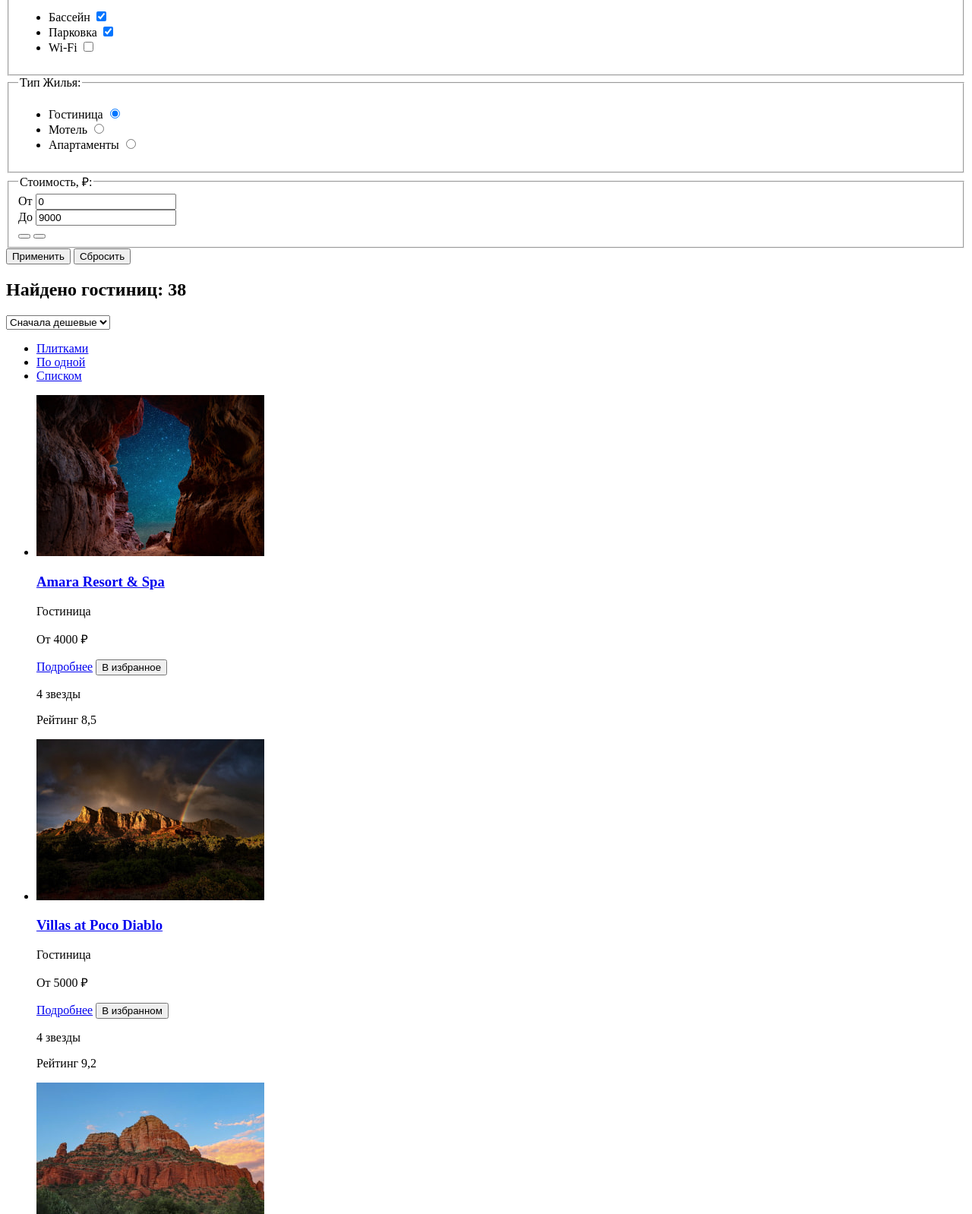
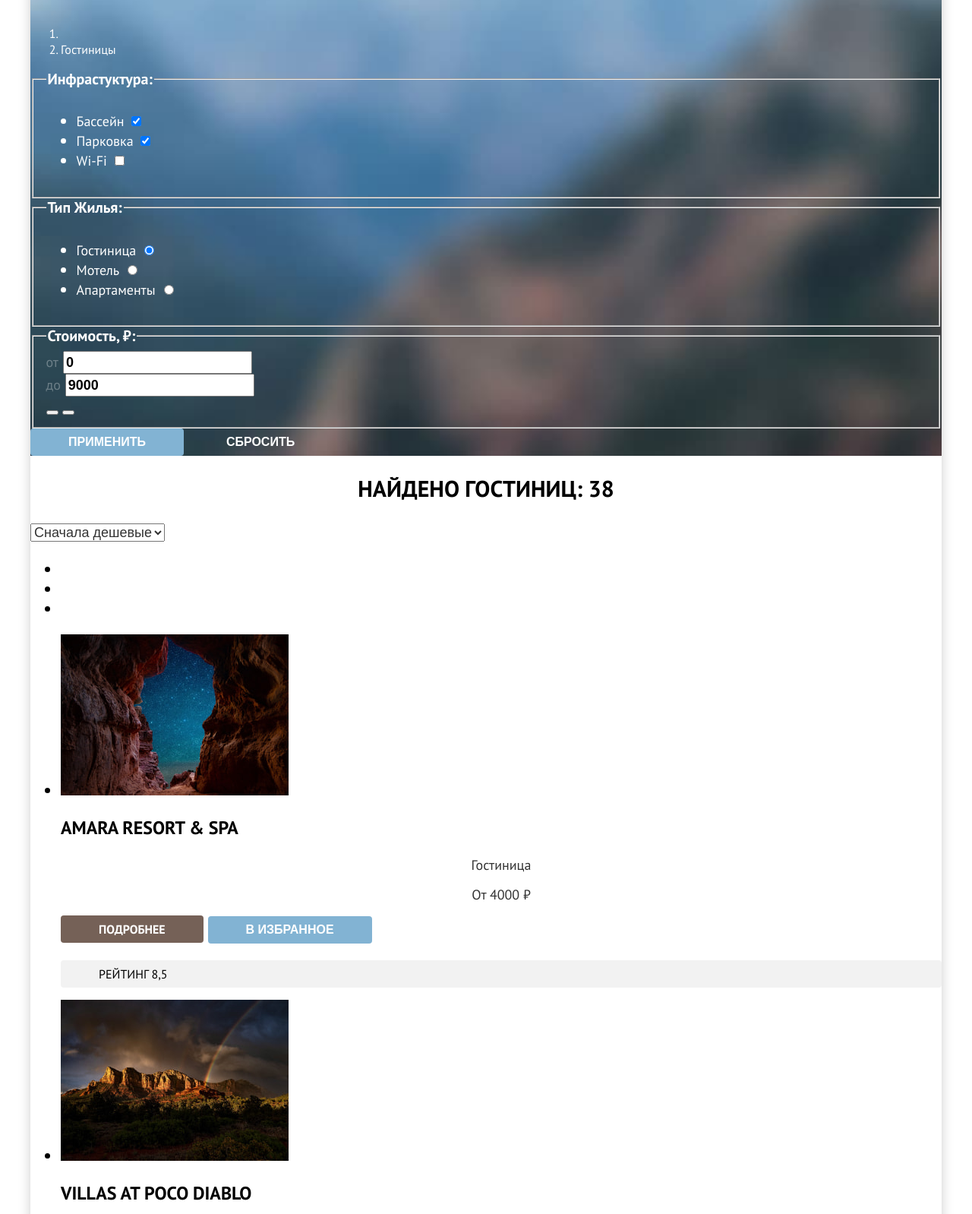
Before and after one commit to bator-batuev/2558253-sedona-3, a plain HTML site: page catalog.html in a window 1280 px wide. Shown: the part 419-2017 px from the top of the page at 76% size. Drawn offline with Linux system fonts and the light colour scheme.

Commit message:
Добавляет базовую стилизацию

```diff
--- a/catalog.html
+++ b/catalog.html
@@ -4,6 +4,7 @@
   <head>
     <meta charset="UTF-8">
     <title>Каталог гостиниц</title>
+    <link rel="stylesheet" href="styles/styles.css">
   </head>
 
   <body class="page">
@@ -39,7 +40,7 @@
               </a>
             </li>
             <li class="navigation-user__item">
-              <a class="navigation-user__link btn btn--primary" href="#">Хочу сюда!</a>
+              <a class="navigation-user__link btn" href="#">Хочу сюда!</a>
             </li>
           </ul>
         </nav>
@@ -104,12 +105,12 @@
               <legend class="filter-group__title">Стоимость, ₽:</legend>
               <div class="filter-group__control price-control">
                 <div class="price-control__from price-control__field">
-                  <label for="min-price">От</label>
-                  <input type="number" name="min-price" id="min-price" placeholder="0" value="0">
+                  <label class="price-control__label" for="min-price">От</label>
+                  <input class="price-control__input" type="number" name="min-price" id="min-price" placeholder="0" value="0">
                 </div>
                 <div class="price-control__to price-control__field">
-                  <label for="max-price">До</label>
-                  <input type="number" name="max-price" id="max-price" placeholder="9000" value="9000">
+                  <label class="price-control__label" for="max-price">До</label>
+                  <input class="price-control__input" type="number" name="max-price" id="max-price" placeholder="9000" value="9000">
                 </div>
               </div>
               <div class="price__slider slider">
@@ -127,7 +128,7 @@
 
         <section class="catalog" data-test="catalog">
           <div class="catalog__sort sort">
-            <h2 class="sort__title">Найдено гостиниц:
+            <h2 class="section-title sort__title">Найдено гостиниц:
               <span class="sort__title-number">38</span>
             </h2>
             <select class="sort__select" name="price-select" id="price-select" aria-label="Сортировка">
@@ -160,14 +161,14 @@
                 <img class="card__image" src="images/photos/amara-resort-and-spa.jpg" width="300" height="212" alt="Вид на звездное небо из каньона">
               </a>
               <a class="card__title-link" href="#">
-                <h3 class="card__title">Amara Resort & Spa</h3>
+                <h3 class="section-subtitle card__title">Amara Resort & Spa</h3>
               </a>
-              <div class="card__wrapper--housing">
+              <div class="section-text card__wrapper--housing">
                 <p class="card__housing-type">Гостиница</p>
                 <p class="card__price">От 4000 ₽</p>
               </div>
               <div class="card__wrapper--btns">
-                <a class="btn btn--primary" href="#">Подробнее</a>
+                <a class="btn" href="#">Подробнее</a>
                 <button class="btn btn--secondary" type="button">В избранное</button>
               </div>
               <div class="card__wrapper--rating">
@@ -184,14 +185,14 @@
                 <img class="card__image" src="images/photos/villas-at-poco-diablo.jpg" width="300" height="212" alt="Вид на каньон на фоне грозовой тучи и радуги">
               </a>
               <a class="card__title-link" href="#">
-                <h3 class="card__title">Villas at Poco Diablo</h3>
+                <h3 class="section-subtitle card__title">Villas at Poco Diablo</h3>
               </a>
-              <div class="card__wrapper--housing">
+              <div class="section-text card__wrapper--housing">
                 <p class="card__housing-type">Гостиница</p>
                 <p class="card__price">От 5000 ₽</p>
               </div>
               <div class="card__wrapper--btns">
-                <a class="btn btn--primary" href="#">Подробнее</a>
+                <a class="btn" href="#">Подробнее</a>
                 <button class="btn btn--fourth" type="button">В избранном</button>
               </div>
               <div class="card__wrapper--rating">
@@ -208,14 +209,14 @@
                 <img class="card__image" src="images/photos/desert-quail-inn.jpg" width="300" height="212" alt="Вид на каньон на закате">
               </a>
               <a class="card__title-link" href="#">
-                <h3 class="card__title">Desert Quail Inn</h3>
+                <h3 class="section-subtitle card__title">Desert Quail Inn</h3>
               </a>
-              <div class="card__wrapper--housing">
+              <div class="section-text card__wrapper--housing">
                 <p class="card__housing-type">Гостиница</p>
                 <p class="card__price">От 2500 ₽</p>
               </div>
               <div class="card__wrapper--btns">
-                <a class="btn btn--primary" href="#">Подробнее</a>
+                <a class="btn" href="#">Подробнее</a>
                 <button class="btn btn--secondary" type="button">В избранное</button>
               </div>
               <div class="card__wrapper--rating">
@@ -232,14 +233,14 @@
                 <img class="card__image" src="images/photos/greentree-inn.jpg" width="300" height="212" alt="Вид на каньон на фоне звездного неба">
               </a>
               <a class="card__title-link" href="#">
-                <h3 class="card__title">GreenTree Inn</h3>
+                <h3 class="section-subtitle card__title">GreenTree Inn</h3>
               </a>
-              <div class="card__wrapper--housing">
+              <div class="section-text card__wrapper--housing">
                 <p class="card__housing-type">Гостиница</p>
                 <p class="card__price">От 1500 ₽</p>
               </div>
               <div class="card__wrapper--btns">
-                <a class="btn btn--primary" href="#">Подробнее</a>
+                <a class="btn" href="#">Подробнее</a>
                 <button class="btn btn--secondary" type="button">В избранное</button>
               </div>
               <div class="card__wrapper--rating">
@@ -279,8 +280,8 @@
       </main>
 
       <section class=" subscription" data-test="subscribe">
-        <h2 class="subscription__title subscription__title--inner">Подпишитесь на рассылку</h2>
-        <p class="subscription__description subscription__description--inner">Только полезная информация и никакого спама, честное бойскаутское!</p>
+        <h2 class="section-title subscription__title subscription__title--inner">Подпишитесь на рассылку</h2>
+        <p class="section-description subscription__description subscription__description--inner">Только полезная информация и никакого спама, честное бойскаутское!</p>
         <form class="subscription__form" action="https://echo.htmlacademy.ru/" method="post">
           <label class="visually-hidden" for="email">Введите ваш e-mail</label>
           <input class="subscription__input" type="email" name="email" id="email" placeholder="Ваш e-mail" required>
--- /dev/null
+++ b/styles/styles.css
@@ -0,0 +1,297 @@
+@font-face {
+  font-family: "PT Sans";
+  src: url("../fonts/ptsans-400.woff2") format("woff2");
+  font-style: normal;
+  font-weight: 400;
+  font-display: swap;
+}
+
+@font-face {
+  font-family: "PT Sans";
+  src: url("../fonts/ptsans-700.woff2") format("woff2");
+  font-style: normal;
+  font-weight: 700;
+  font-display: swap;
+}
+
+:root {
+  --font-family: "PT Sans", Arial,sans-serif;
+	--texts-second: #333;
+	--texts-error: #ff5757;
+	--texts-hover: #756157;
+	--texts-active: rgba(117, 97, 87, 0.3);
+	--texts-texts-basic: #000;
+	--texts-background-default: #fff;
+	--texts-background-small: rgba(255, 255, 255, 0.3);
+	--texts-background-hover: rgba(255, 255, 255, 0.6);
+	--texts-background-active: rgba(255, 255, 255, 0.3);
+	--buttons-basic: #756157;
+	--buttons-second: #82b3d3;
+	--buttons-select: #7db54f;
+	--buttons-disabled: #e5e5e5;
+	--buttons-brown-hover: #615048;
+	--buttons-blue-hover: #68a2ca;
+	--buttons-green-hover: #6c9e42;
+	--background-basic-1: #fff;
+	--background-basic-2: rgba(0, 0, 0, 0.3);
+	--background-basic-3: #82b3d3;
+	--background-second-1: rgba(131, 179, 211, 0.12);
+	--background-second-2: rgba(131, 179, 211, 0.2);
+	--icons-basic: #000;
+	--icons-second: #83b3d3;
+	--icons-text: #7db54f;
+	--icons-hover: #756157;
+	--icons-active: rgba(117, 97, 87, 0.3);
+	--icons-second-hover: #68a2ca;
+	--icons-second-active: rgba(104, 162, 202, 0.3);
+	--forms-inputs: #3f5e72;
+	--forms-elements-1: #e5e5e5;
+	--forms-elements-2: #f2f2f2;
+}
+
+*,
+*::before,
+*::after {
+  box-sizing: border-box;
+}
+
+img {
+  max-width: 100%;
+  height: auto;
+  object-fit: contain;
+}
+
+body {
+  width: 1200px;
+  margin: 0 auto;
+
+  font-family: var(--font-family);
+  font-weight: 400;
+  font-size: 22px;
+  line-height: 26px;
+  color: var(--texts-texts-basic);
+
+  box-shadow: 0 0 15px 0 rgba(0, 0, 0, 0.2);
+  background: var(--texts-background-default);
+}
+
+.visually-hidden {
+  position: absolute;
+  width: 1px;
+  height: 1px;
+  padding: 0;
+  margin: -1px;
+  overflow: hidden;
+  clip: rect(0, 0, 0, 0);
+  border: 0;
+}
+
+.btn {
+  border-radius: 4px;
+  padding: 8px 50px;
+  font-weight: 700;
+  font-size: 16px;
+  line-height: 20px;
+  text-transform: uppercase;
+  text-decoration: none;
+  border: none;
+
+  color: var(--texts-background-default);
+  background-color: var(--texts-hover);
+}
+
+.btn--popup,
+.subscription__btn {
+  font-size: 20px;
+  line-height: 36px;
+}
+
+.subscription__btn,
+.btn--secondary {
+  background-color: var(--buttons-second);
+}
+
+.btn--tertiary {
+  background-color: transparent;
+}
+
+.btn--fourth {
+  background-color: var(--buttons-select);
+}
+
+.card__rating {
+  background-color: var(--forms-elements-2);
+  font-weight: 400;
+  color: var(--texts-texts-basic)
+}
+
+.navigation__link {
+  font-weight: 700;
+  font-size: 20px;
+  line-height: 24px;
+  color: var(--texts-texts-basic);
+  text-transform: capitalize;
+  text-decoration: none;
+}
+
+.likes-counter {
+  font-size: 10px;
+  line-height: 10px;
+  color: var(--texts-background-default);
+}
+
+.navigation-user__link {
+  text-decoration: none;
+}
+
+.hero {
+  background-image: url("../images/backgrounds/hero-divider.svg"), url("../images/backgrounds/hero.jpg");
+  background-repeat: no-repeat, no-repeat;
+  background-position: left bottom, left top;
+  background-size: 100% auto, cover;
+  background-color: #5f9ea0;
+
+  padding: 51px 0 82px;
+  text-align: center;
+}
+
+.section-title {
+  font-size: 30px;
+  line-height: 36px;
+  text-align: center;
+  text-transform: uppercase;
+}
+
+.section-description {
+  text-align: center;
+  color: var(--texts-second);
+}
+
+.section-subtitle {
+font-size: 24px;
+line-height: 28px;
+text-align: center;
+text-transform: uppercase;
+}
+
+.advantages__wrapper--wide {
+  color: var(--texts-background-default);
+  background: var(--buttons-second);
+}
+
+.section-text {
+  font-size: 18px;
+  line-height: 21px;
+  text-align: center;
+  color: var(--texts-second);
+}
+
+ .section-text--wide {
+  color: var(--texts-background-default);
+ }
+
+.subscription--index {
+  background-image: url("../images/backgrounds/subscribe.jpg");
+  background-repeat: no-repeat;
+  background-size: cover;
+  background-color: #5f9ea0;
+}
+
+.subscription__title--index,
+.subscription__description--index {
+  color: var(--texts-background-default);
+}
+
+ .subscription__input {
+  font-size: 18px;
+  line-height: 24px;
+  opacity: 0.6;
+ }
+
+ .page-footer__tel-link {
+  font-size: 40px;
+  line-height: 40px;
+  text-align: center;
+  text-transform: uppercase;
+  text-decoration: none;
+  color: var(--texts-texts-basic);
+ }
+
+.hotels-filter {
+  background-color: #5f9ea0;
+  background-image: url("../images/backgrounds/filter.jpg");
+  background-repeat: no-repeat;
+  background-size: cover;
+  background-position: left top;
+}
+
+ .inner-header__title {
+  font-size: 60px;
+  line-height: 78px;
+  color: var(--texts-background-default);
+ }
+
+ .breadcrumbs__list {
+  font-size: 16px;
+  line-height: 21px;
+  color: var(--texts-background-default);
+ }
+
+ .filter-form {
+  color: var(--texts-background-default);
+ }
+
+ .filter-group__title {
+  font-size: 20px;
+  font-weight: 700;
+  line-height: 24px;
+  text-transform: capitalize;
+ }
+
+ .filter-group__label {
+  font-size: 18px;
+  line-height: 23px;
+ }
+
+ .price-control__label {
+  font-size: 18px;
+  line-height: 24px;
+  text-align: right;
+  opacity: 0.3;
+  text-transform: lowercase;
+ }
+
+ .price-control__input {
+  font-size: 18px;
+  line-height: 24px;
+  font-weight: 700;
+ }
+
+ .sort__select {
+  font-size: 18px;
+  line-height: 21px;
+  color: var(--texts-second);
+ }
+
+ .card__title-link {
+  color: var(--texts-texts-basic);
+  text-decoration: none;
+ }
+
+ .card__title {
+  text-align: left;
+ }
+
+ .pagination__link {
+  font-size: 20px;
+  line-height: 36px;
+  text-transform: uppercase;
+  text-decoration: none;
+  color: var(--texts-background-default);
+  background-color: var(--buttons-second);
+ }
+
+ .pagination__link--current {
+  color: var(--texts-texts-basic);
+  background-color: var(--forms-elements-2);
+ }
```
Also changed, not shown: index.html (+32 -30 lines), images/backgrounds/hero-divider.svg (renamed from images/hero-divider.svg), images/backgrounds/hero.jpg (renamed from images/photos/hero-background.jpg).
